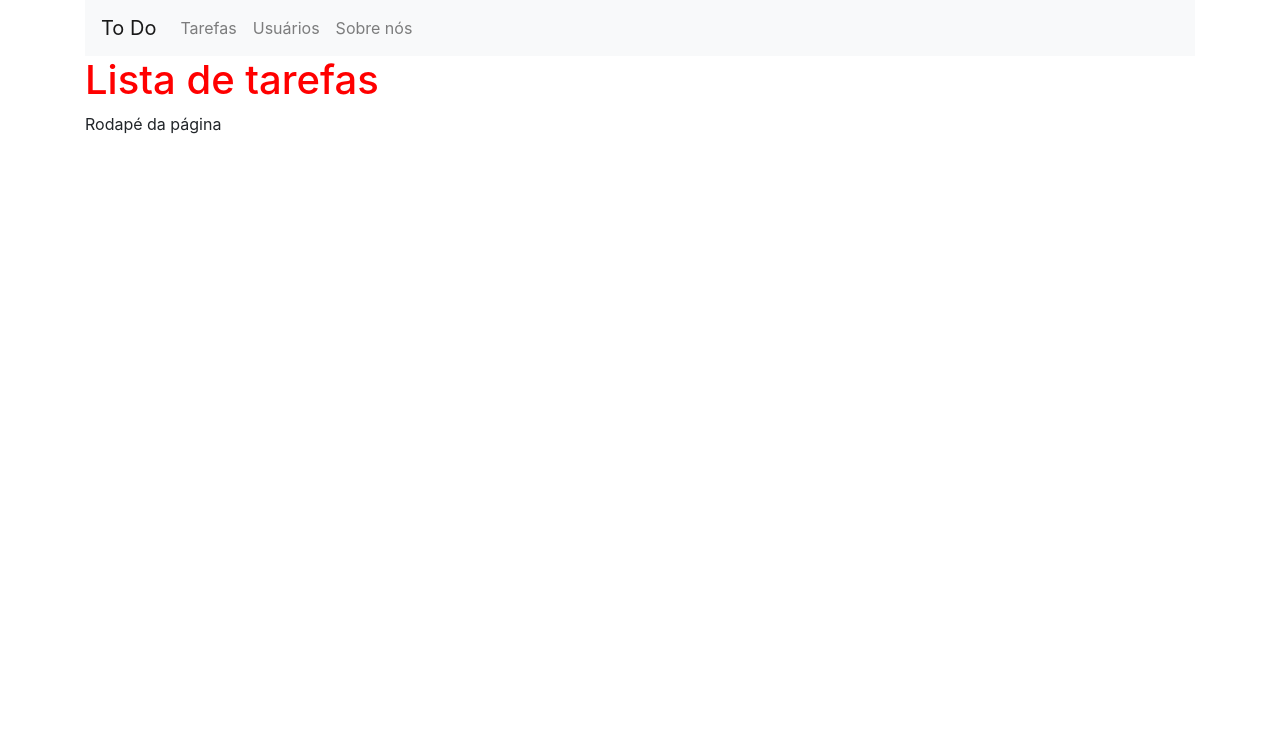
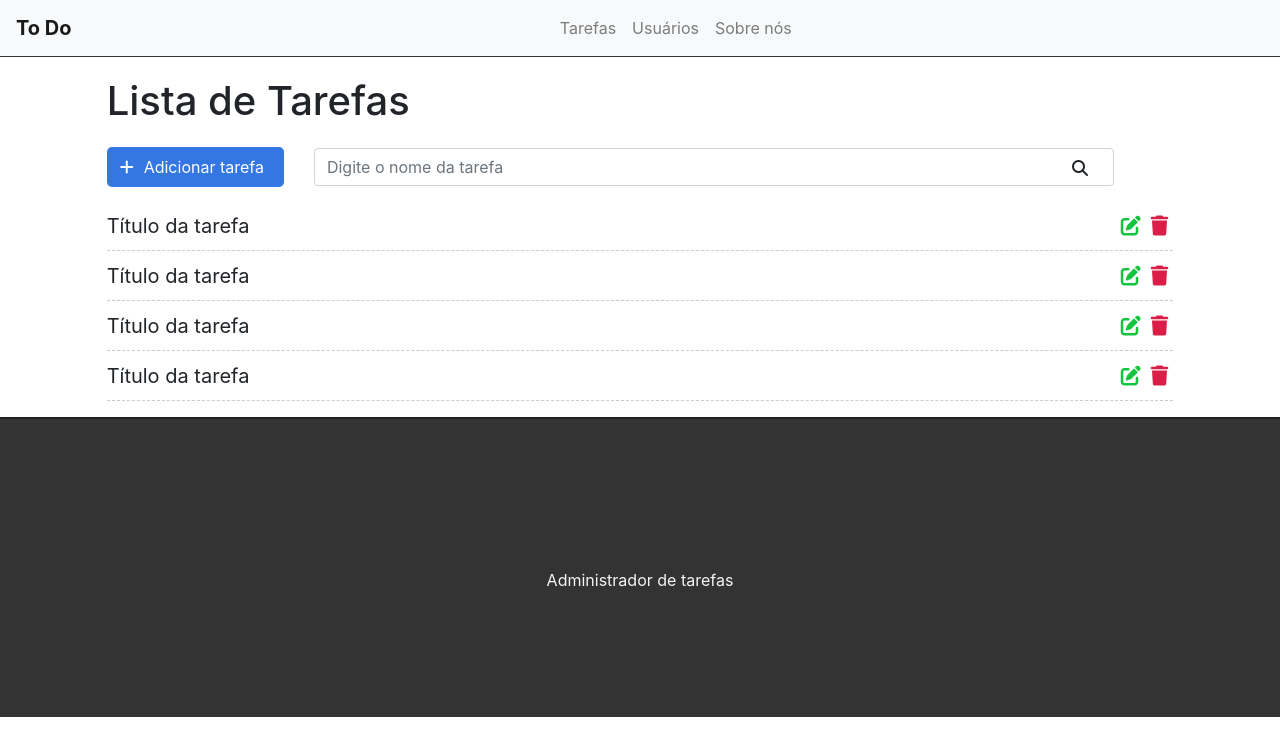
Before and after one commit to JoaoPedro-Ramos/Lista-de-Tarefas-, a Django app: template tasks/templates/task/list.html in a window 1280 px wide. Shown: the top 756 px of the page. Run offline with Django 3.2, Linux system fonts and the light colour scheme; the template is opened without the code that fills it, so the values that code supplies are empty; some libraries are stand-ins or nearby versions.

Commit message:
Fazendo melhorias no css

```diff
--- a/tasks/static/css/style.css
+++ b/tasks/static/css/style.css
@@ -1,3 +1,102 @@
-h1{
-    color: red;
+.container-fluid{
+    padding: 0;
 }
+
+/* barra de navegação */
+
+.navbar{
+    border-bottom: 1px solid #333;
+    margin-bottom: 20px;
+}
+
+.navbar-nav {
+    margin: auto;
+}
+
+.navbar-brand {
+    font-weight: bold;
+}
+
+.navbar-light .navbar-nav-link {
+    color: #333;
+    letter-spacing: 1px;
+}
+/* Botão de adicionar */
+
+.add-div {
+    background-color: #3476e2;
+    cursor: pointer;
+    display: inline-block;
+    color: #FFF;
+    padding: 8px;
+    border-radius: 5px;
+    margin-right: 25px;
+}
+
+.fas.fa-plus {
+    color: #FFF;
+    margin-right: 10px;
+    margin-left: 5px;
+}
+
+/* Busca */
+
+.fas.fa-search {
+    position: absolute;
+    top: 12px;
+    right: 26px;
+}
+
+.search-div {
+    padding: 0px;
+    margin-top: 15px;
+    margin-bottom: 15px;
+    display: inline-block;
+}
+
+/* Lista de tarefas */
+
+.list-div {
+    padding: 0px;
+}
+
+.task-list {
+    padding-left: 0px;
+}
+
+.task-item {
+    list-style: none;
+    font-size: 20px;
+    height: 50px;
+    padding-top: 10px;
+    border-bottom: 1px dashed #ccc;
+}
+
+.fas.fa-trash, .fas.fa-edit {
+    cursor: pointer;
+    margin: 5px;
+    font-size: 20px;
+    float: right;
+}
+
+.fas.fa-trash {
+    color: #db1e47;
+}
+.fas.fa-edit {
+    color: #13c43f;
+}
+
+/* Rodapé */
+
+footer {
+    background-color: #333;
+    height: 300px;
+    border-top: 2px solid #202020;
+}
+
+footer p {
+    color: #f5f5f5;
+    text-align: center;
+    top: 50%;
+    position: relative;
+}
--- a/tasks/templates/base.html
+++ b/tasks/templates/base.html
@@ -6,10 +6,11 @@
     <meta name="viewport" content="width=device-width, initial-scale=1.0">
     <title>{% block title %}  {% endblock %}</title>
     <link href="https://stackpath.bootstrapcdn.com/bootstrap/4.5.0/css/bootstrap.min.css" rel="stylesheet" integrity="sha384-9aIt2nRpC12Uk9gS9baDl411NQApFmC26EwAOH8WgZl5MYYxFfc+NcPb1dKGj7Sk" crossorigin="anonymous">
+    <script src="https://kit.fontawesome.com/eee9195059.js" crossorigin="anonymous"></script>
     <link rel="stylesheet" href="{% static 'css/style.css' %}">
 </head>
 <body>
-    <div class="container">
+    <div class="container-fluid">
         <nav class="navbar navbar-expand-lg navbar-light bg-light">
             <a class="navbar-brand" href="#">To Do</a>
             <button class="navbar-toggler" type="button" data-toggle="collapse" data-target="#navbarSupportedContent" aria-controls="navbarSupportedContent" aria-expanded="false" aria-label="Toggle navigation">
@@ -33,7 +34,7 @@
         {% block content %}
         {% endblock %}
         <footer>
-            Rodapé da página
+            <p>Administrador de tarefas</p>
         </footer>
     </div>
     <script src="https://stackpath.bootstrapcdn.com/bootstrap/4.5.0/js/bootstrap.bundle.min.js" integrity="sha384-1CmrxMRARb6aLqgBO7yyAxTOQE2AKb9GfXnEo760AUcUmFx3ibVJJAzGytlQcNXd" crossorigin="anonymous"></script>
--- a/tasks/templates/task/list.html
+++ b/tasks/templates/task/list.html
@@ -3,6 +3,38 @@
 {% block title %}Lista de Tarefas{% endblock %}
 
 {% block content %}
-<h1>Lista de tarefas</h1>
 
+<div class="offset-1 col-10 list-div">
+    <h1>Lista de Tarefas</h1>
+    <div class="col-2 add-div">
+        <i class="fas fa-plus"></i>Adicionar tarefa
+    </div>
+    <div class="col-9 search-div">
+        <input class="form-control" type="text" name="search" id="search" placeholder="Digite o nome da tarefa">
+        <i class="fas fa-search"></i>
+    </div>
+    <ul class="task-list">
+        <li class="task-item">
+            <span>Título da tarefa</span>
+            <span><i class="fas fa-trash"></i></span>
+            <span><i class="fas fa-edit"></i></span>
+        </li>
+        <li class="task-item">
+            <span>Título da tarefa</span>
+            <span><i class="fas fa-trash"></i></span>
+            <span><i class="fas fa-edit"></i></span>
+        </li>
+        <li class="task-item">
+            <span>Título da tarefa</span>
+            <span><i class="fas fa-trash"></i></span>
+            <span><i class="fas fa-edit"></i></span>
+        </li>
+        <li class="task-item">
+            <span>Título da tarefa</span>
+            <span><i class="fas fa-trash"></i></span>
+            <span><i class="fas fa-edit"></i></span>
+        </li>
+    </ul>
+
+</div>
 {% endblock %}
```
